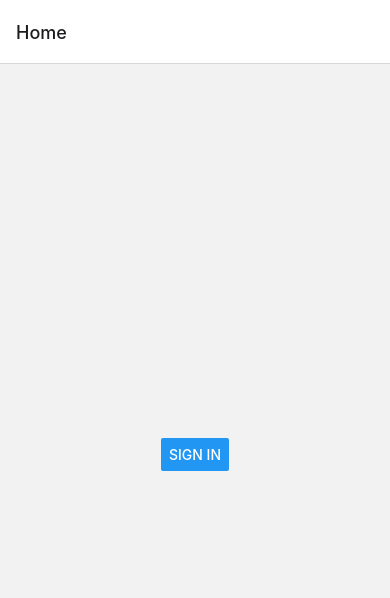
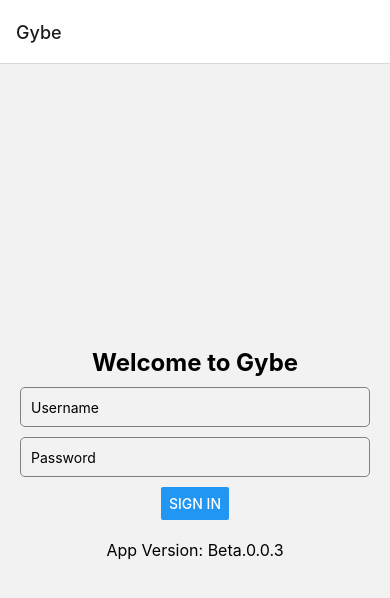
Before and after one commit to kumarabrol/gybeFE, a React Native app: screen /Gybe in a window 390 px wide. Before the commit this address had no page. Shown: the top 598 px of the page. Built offline with nearby package versions, Linux system fonts and the light colour scheme.

Commit message:
Demo changes

```diff
--- a/App.js
+++ b/App.js
@@ -12,10 +12,10 @@ function App() {
   return (
     <NavigationContainer>
       <Stack.Navigator initialRouteName="Home">
-        <Stack.Screen name="Home" component={HomeScreen} />
-        <Stack.Screen name="Task" component={TaskScreen} />
-        <Stack.Screen name="Detail" component={DetailScreen} />
-        <Stack.Screen name="TaskDetail" component={TaskDatailScreen} />
+        <Stack.Screen name="Gybe" component={HomeScreen} />
+        <Stack.Screen name="Assignments" component={TaskScreen} />
+        <Stack.Screen name="Task" component={DetailScreen} />
+        <Stack.Screen name="Task-Details" component={TaskDatailScreen} />
       </Stack.Navigator>
     </NavigationContainer>
   );
--- a/app.json
+++ b/app.json
@@ -2,7 +2,7 @@
   "expo": {
     "name": "rn-starter",
     "slug": "rn-starter",
-    "version": "1.0.0",
+    "version": "1.0.2",
     "orientation": "portrait",
     "icon": "./assets/icon.png",
     "userInterfaceStyle": "light",
@@ -18,7 +18,8 @@
       "adaptiveIcon": {
         "foregroundImage": "./assets/adaptive-icon.png",
         "backgroundColor": "#ffffff"
-      }
+      },
+      "package": "com.devgybecloud.rnstarter"
     },
     "web": {
       "favicon": "./assets/favicon.png"
@@ -28,7 +29,14 @@
         "tenantId": "444f5a79-d01d-4ae0-956f-de57f3e55942",
         "clientId": "b921eea8-7b3d-4ef4-85f1-40a2934c17bf",
         "redirectUrl": "gybe://auth/",
-        "scopes": ["openid", "profile", "email"]
+        "scopes": [
+          "openid",
+          "profile",
+          "email"
+        ]
+      },
+      "eas": {
+        "projectId": "84c23d97-8962-4115-81ec-c3ddd39a6bb6"
       }
     }
   }
--- a/package.json
+++ b/package.json
@@ -1,6 +1,6 @@
 {
   "name": "rn-starter",
-  "version": "1.0.0",
+  "version": "Beta.0.0.3",
   "main": "expo/AppEntry.js",
   "scripts": {
     "start": "expo start",
--- a/src/screens/Detail.js
+++ b/src/screens/Detail.js
@@ -11,16 +11,18 @@ const DetailScreen = ({ navigation, route }) => {
   const [tasks, setTasks] = useState([]);
   const [loading, setLoading] = useState(true);
   const [error, setError] = useState(null);
-  const [selectedTaskId, setSelectedTaskId] = useState(null);
+  const [selectedTaskId, setSelectedTaskId] = useState(true);
+
 
   const pan = useRef(new Animated.ValueXY()).current;
   const arrowOpacity = useRef(new Animated.Value(1)).current;
+  const [assignmentId, setAssignmentId] = useState(null);
 
   const fetchTasks = useCallback(async () => {
     try {
-      const response = await axios.get('https://gbapiks.lemonriver-6b83669d.australiaeast.azurecontainerapps.io/api/Assignment/AssignmentTasksNew/16');
-
-
+    const { assignmentId, instructions } = route.params
+    console.log('assignmentId...',assignmentId)
+      const response = await axios.get(`https://gbapidev.yellowmushroom-4d501d6c.westus.azurecontainerapps.io/api/Assignment/AssignmentTasksNew/${assignmentId}`);
 
       console.log('Raw API response:', JSON.stringify(response.data, null, 2));
 
@@ -30,6 +32,7 @@ const DetailScreen = ({ navigation, route }) => {
         status: 0, // Assuming 0 represents an uncompleted task
         fields: task.fields,
       }));
+       setAssignmentId(response.data.name);
 
       console.log('Processed tasks:', JSON.stringify(fetchedTasks, null, 2));
       setTasks(fetchedTasks);
@@ -48,7 +51,7 @@ const DetailScreen = ({ navigation, route }) => {
 
   useFocusEffect(
     useCallback(() => {
-      console.log('Screen focused. Route params:', route.params);
+      console.log('Screen focused. Route params:......', route.params);
       if (route.params?.completedTaskId) {
         console.log('Completed task ID received:', route.params.completedTaskId);
         setTasks(prevTasks =>
@@ -70,9 +73,22 @@ const DetailScreen = ({ navigation, route }) => {
   };
 
   const handleStartPress = (taskId) => {
+    const selectedTask = tasks.find(task => task.id === taskId);
+    const { assignmentId } = route.params
+    console.log('assignmentId in details...',route.params)
+    if (selectedTask && selectedTask.status !== 3) {
+      setSelectedTaskId(taskId);
+      navigation.navigate('Task-Details', {
+        assignmentId: assignmentId,
+      });
+    }
+  };
+
+ /* const handleStartPress = (taskId) => {
     if (selectedTaskId) {
+       //const selectedTask = tasks.find(task => task.id === taskId);
       const selectedTask = tasks.find(task => task.id === selectedTaskId);
-      navigation.navigate('TaskDetail', {
+      navigation.navigate('Task-Details', {
         taskId: selectedTaskId,
         fields: selectedTask.fields,
       });
@@ -81,7 +97,7 @@ const DetailScreen = ({ navigation, route }) => {
     if (tasks.find(task => task.id === taskId).status !== 3) {
       setSelectedTaskId(taskId);
     }
-  };
+  };*/
 
   const handleGesture = Animated.event(
     [{ nativeEvent: { translationY: pan.y } }],
@@ -130,7 +146,7 @@ const DetailScreen = ({ navigation, route }) => {
 
   const renderTask = ({ item }) => {
     const hasResponse = item.fields.some(field => field.response.trim() !== "");
-
+    console.info('item at line 148..', item.id)
     return (
       <TouchableOpacity
         style={[
@@ -141,7 +157,7 @@ const DetailScreen = ({ navigation, route }) => {
           item.id === selectedTaskId && styles.selectedTaskItem // Highlight selected task
         ]}
         onPress={() => handleStartPress(item.id)}
-        disabled={hasResponse || item.status === 3} // Disable if the task has response or is completed
+        //disabled={hasResponse || item.status === 3} // Disable if the task has response or is completed
       >
         <Text style={[
           styles.taskName,
@@ -183,8 +199,8 @@ const DetailScreen = ({ navigation, route }) => {
           <Icon name="arrow-down" size={24} color="#ffcc00" />
         </View>
         <View style={styles.greetingBox}>
-          <Text style={styles.greeting}>Hi Terry!</Text>
-          <Text style={styles.queueText}>Today's task queue:</Text>
+          <Text style={styles.greeting}>{assignmentId ? `${assignmentId}` : 'there'}!</Text>
+          <Text style={styles.queueText}>Please complete following tasks :</Text>
         </View>
         <FlatList
           style={styles.tasksWrapper}
--- a/src/screens/HomeScreen.js
+++ b/src/screens/HomeScreen.js
@@ -1,13 +1,20 @@
-import React from 'react';
-import { Button, View, StyleSheet } from 'react-native';
+import React, { useState } from 'react';
+import { Button, View, StyleSheet ,TextInput, Text } from 'react-native';
 // import { AuthManager } from './authManager'; // Adjust the path as necessary
+import packageJson from '../../package.json';
 
 const HomeScreen = ({ navigation }) => {
-  const handleSignIn = async () => {
+
+const [username, setUsername] = useState('');
+const [password, setPassword] = useState('');
+const handleSignIn = async () => {
+
     try {
+    console.log('Username:', username);
+    console.log('Password:', password);
       // const result = await AuthManager.signInAsync();
       // console.log('Sign-in result:', result);
-      navigation.navigate('Task'); // Navigate to the next screen
+      navigation.navigate('Assignments'); // Navigate to the next screen
     } catch (error) {
       console.error('Sign-in failed:', error);
     }
@@ -15,20 +22,59 @@ const HomeScreen = ({ navigation }) => {
 
   return (
     <View style={styles.container}>
+        <Text style={styles.greeting}>Welcome to Gybe</Text>
+        <TextInput
+                style={styles.input}
+                placeholder="Username"
+                value={username}
+                onChangeText={setUsername}
+          />
+          <TextInput
+            style={styles.input}
+            placeholder="Password"
+            value={password}
+            onChangeText={setPassword}
+            secureTextEntry={true} // For password input
+          />
       <Button title="Sign In" onPress={handleSignIn} />
+      <Text style={styles.versionText}>App Version: {packageJson.version}</Text>
+
     </View>
   );
 };
 
-
-
-
 const styles = StyleSheet.create({
   container: {
-    flex: 1,
-    justifyContent: 'center',
-    alignItems: 'center',
-  },
+      flex: 1,
+      justifyContent: 'center',
+      alignItems: 'center',
+      padding: 20,
+    },
+    input: {
+      width: '100%',
+      height: 40,
+      borderColor: 'gray',
+      borderWidth: 1,
+      borderRadius: 5,
+      marginBottom: 10,
+      paddingHorizontal: 10,
+    },
+    greetingBox: {
+          backgroundColor: '#CAC3C3',
+          padding: 20,
+          borderRadius: 10,
+          marginBottom: 20,
+          alignItems: 'center',
+        },
+     greeting: {
+        fontSize: 24,
+        fontWeight: 'bold',
+        marginBottom: 10,
+      },
+      versionText: {
+          fontSize: 16,
+          marginTop: 20,
+        },
 });
 
 export default HomeScreen;
--- a/src/screens/TaskScreen.js
+++ b/src/screens/TaskScreen.js
@@ -56,7 +56,7 @@ const TaskScreen = ({ navigation, route }) => {
 
   const fetchAssignments = useCallback(async () => {
     try {
-      const response = await axios.get('https://gbapiks.lemonriver-6b83669d.australiaeast.azurecontainerapps.io/api/Assignment/Assignments/1');
+      const response = await axios.get('https://gbapidev.yellowmushroom-4d501d6c.westus.azurecontainerapps.io/api/Assignment/Assignments/1');
       console.log('Raw API response:', JSON.stringify(response.data, null, 2));
 
       const fetchedAssignments = response.data.map(assignment => ({
@@ -108,9 +108,21 @@ const TaskScreen = ({ navigation, route }) => {
   // };
 
   const handleStartPress = (assignmentId) => {
+    const selectedAssignment = assignments.find(assignment => assignment.id === assignmentId);
+
+    if (selectedAssignment) {
+      setSelectedAssignmentId(assignmentId);
+      navigation.navigate('Task', {
+        assignmentId: assignmentId,
+        instructions: selectedAssignment.instructions,
+      });
+    }
+  };
+
+  /*const handleStartPress = (assignmentId) => {
     if (selectedAssignmentId) {
       const selectedAssignment = assignments.find(assignment => assignment.id === selectedAssignmentId);
-      navigation.navigate('Detail', {
+      navigation.navigate('Task', {
         assignmentId: selectedAssignmentId,
         instructions: selectedAssignment.instructions,
       });
@@ -121,7 +133,7 @@ const TaskScreen = ({ navigation, route }) => {
     if (assignments.find(assignment => assignment.id === assignmentId).status !== 3) {
       setSelectedAssignmentId(assignmentId);
     }
-  };
+  };*/
 
   const renderAssignment = ({ item }) => (
     <AssignmentItem
@@ -166,7 +178,7 @@ const TaskScreen = ({ navigation, route }) => {
     <View style={styles.container}>
       <View style={styles.greetingBox}>
         <Text style={styles.greeting}>Hi Terry!</Text>
-        <Text style={styles.queueText}>Today's job queue:</Text>
+        <Text style={styles.queueText}>Pending Assignments are:</Text>
       </View>
       <FlatList
         style={styles.assignmentsWrapper}
```
Also changed, not shown: src/screens/TaskDetailScreen.js (+22 -14 lines).
